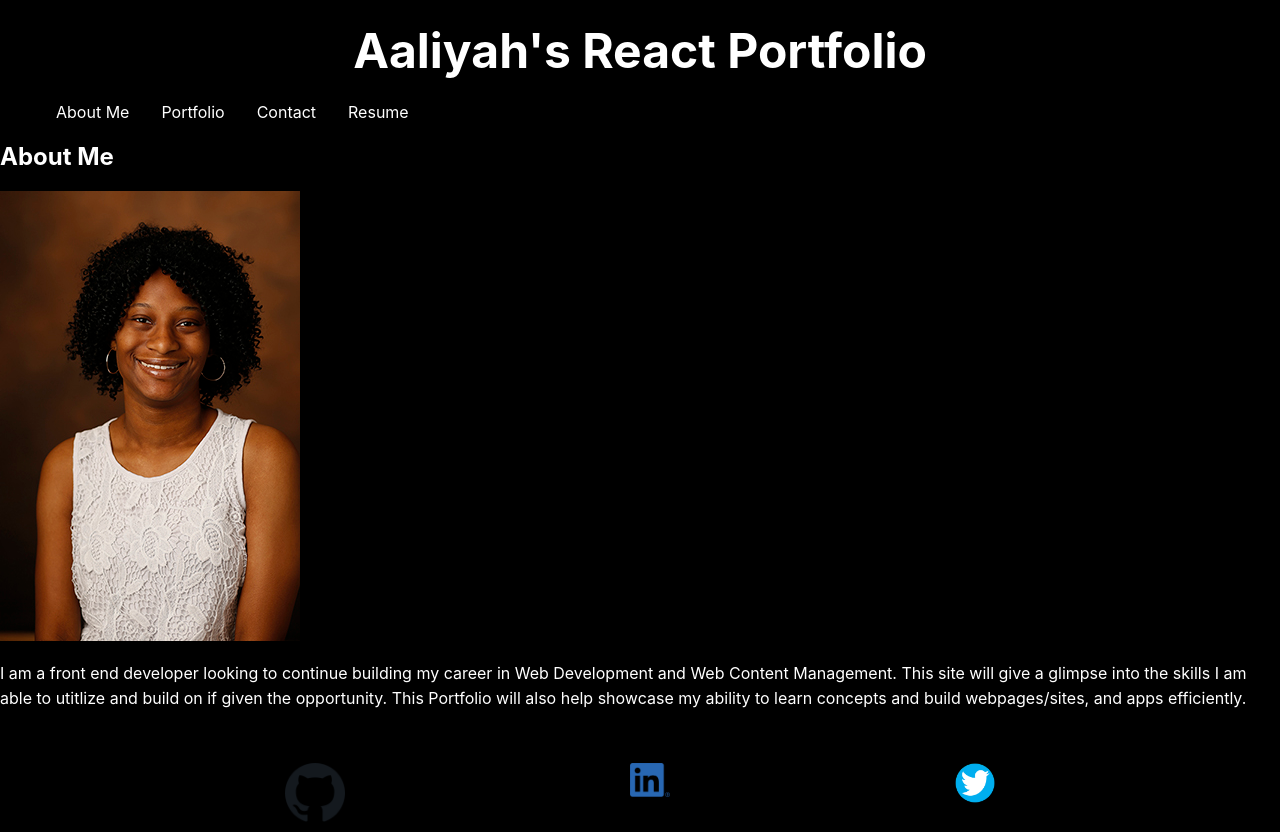
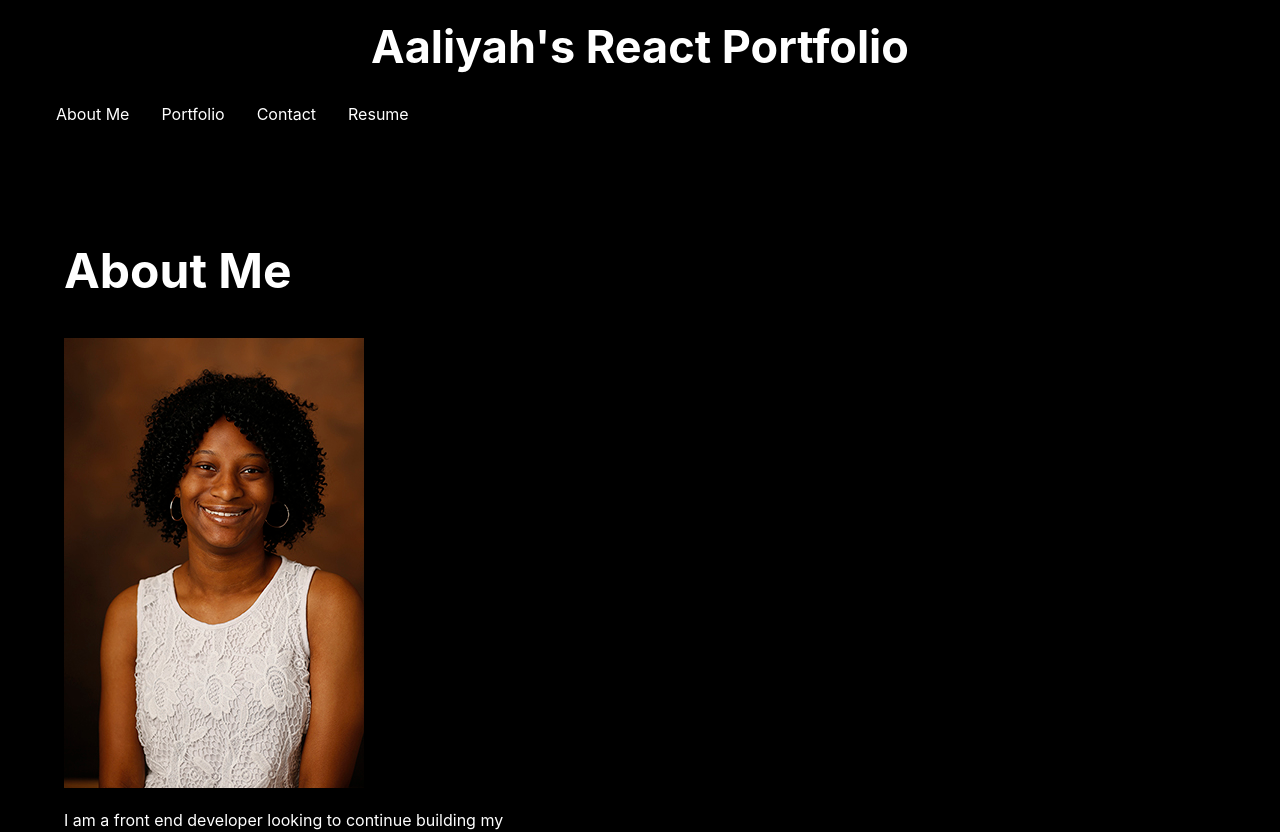
Before and after one commit to symlara/react-portfolio, a React (Create React App) app: page / in a window 1280 px wide. Shown: the top 832 px of the page. Built offline with nearby package versions, Linux system fonts and the light colour scheme.

Commit message:
updated about me page styles. imported tachyons onto the pages

```diff
--- a/src/components/About/index.js
+++ b/src/components/About/index.js
@@ -1,18 +1,19 @@
 import React from 'react';
 import headshot from '../../assets/images/Symlar_Aaliyah002.JPG';
 import '../../../src/index.css'
+import 'tachyons';
 
 function About() {
     return (
-        <section>
+        <article class="pa3 pa5-ns">
             <div className="center" id="about">
-            <h2 className="page-header">About Me</h2>
+            <h2 class="f3 f2-m f1-l">About Me</h2>
                 </div>
                 <div className="profile-picture">
                     <img src={headshot} alt="profile" />
                 </div>
 
-                <div className="about-me">
+                <div class="measure lh-copy">
                     <p>
                     I am a front end developer looking to continue building my career in Web Development and Web Content Management.
                     This site will give a glimpse into the skills I am able to utitlize and build on if given the opportunity.
@@ -22,7 +23,7 @@ function About() {
                 </div>
              &nbsp;
 
-        </section>
+        </article>
 
     );
 }
--- a/src/components/Footer/index.js
+++ b/src/components/Footer/index.js
@@ -3,6 +3,7 @@ import github from '../../assets/images/2048px-Octicons-mark-github.svg.png';
 import linkedin from '../../assets/images/LI-In-Bug.png';
 import twitter from '../../assets/images/logo-rond-twitter.png';
 import '../../../src/index.css'
+import 'tachyons';
 
 function Footer() {
     return (
--- a/src/components/Header/index.js
+++ b/src/components/Header/index.js
@@ -1,6 +1,7 @@
 import React from 'react';
  import Nav from "../Nav";
  import '../../../src/index.css'
+ import 'tachyons';
 
 
 
--- a/src/components/Nav/index.js
+++ b/src/components/Nav/index.js
@@ -1,6 +1,6 @@
 import React from 'react';
 import '../../../src/index.css'
-
+import 'tachyons';
 
 function Nav (props) {
     const { currentTab, setCurrentTab } = props;
--- a/src/index.css
+++ b/src/index.css
@@ -35,6 +35,7 @@ code {
 #header {
   text-decoration: none;
   color: #ffffff;
+  font-size:45px;
 }
 
 .tc {
```
